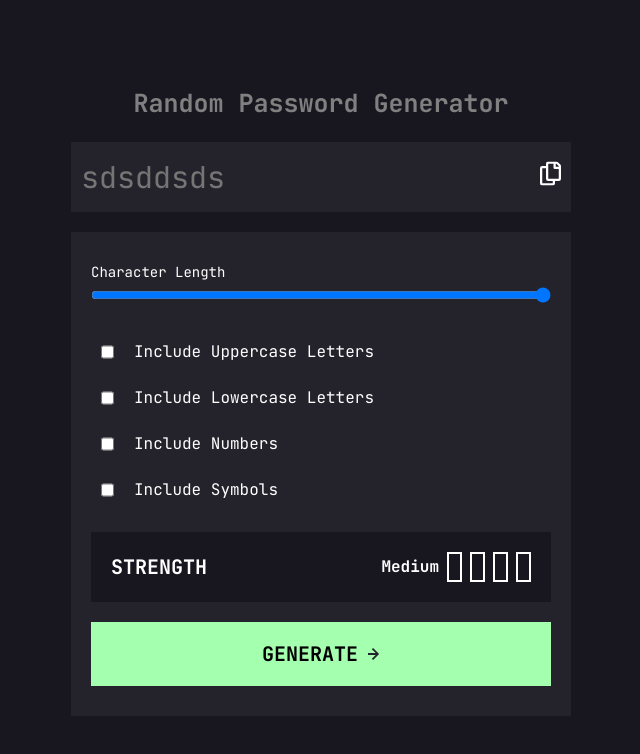
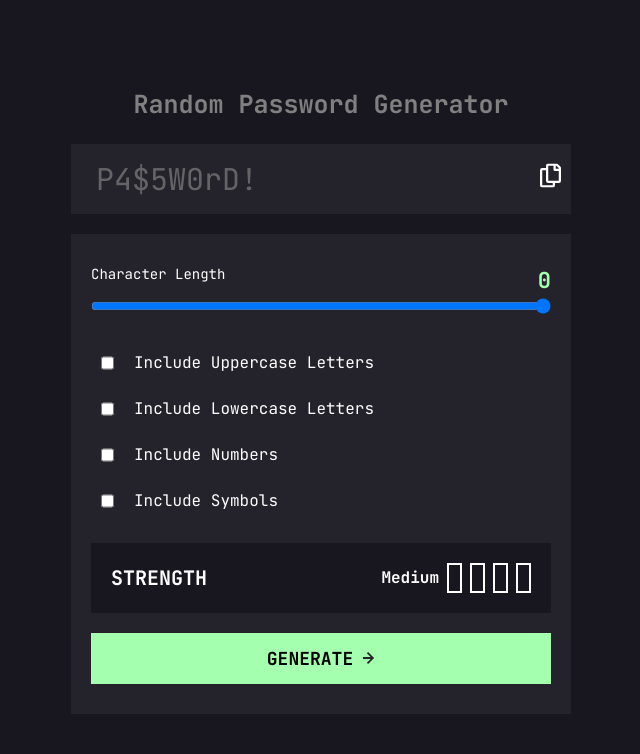
Before and after one commit to riteshmvteams/password-generator, a React (Vite) app: page / in a window 1280 px wide. Shown: the top 754 px of the page, without its empty margins (319-959 px from the left). Built offline with nearby package versions, Linux system fonts and the light colour scheme.

Commit message:
created global context

```diff
--- a/src/components/CharachterSlider.tsx
+++ b/src/components/CharachterSlider.tsx
@@ -1,7 +1,10 @@
 export default function CharachterSlider() {
   return (
     <div className="mainbody__character">
-      <h4 className="mainbody__character--title">Character Length</h4>
+      <div className="mainbody__character--wrap">
+        <h4 className="mainbody__character--title">Character Length</h4>
+        <h4 className="mainbody__character--count">0</h4>
+      </div>
       <input
         type="range"
         className="mainbody__character--input"
--- a/src/components/PasswordInput.tsx
+++ b/src/components/PasswordInput.tsx
@@ -4,7 +4,7 @@ export default function PasswordInput() {
       <input
         type="text"
         readOnly
-        placeholder="sdsddsds"
+        placeholder="P4$5W0rD!"
         className="passwordInput__input"
       />
       <button className="passwordInput__copybtn">
--- a/src/index.scss
+++ b/src/index.scss
@@ -74,10 +74,16 @@ input {
   &__input {
     width: 100%;
     height: 100%;
-    padding-inline: 10px 50px;
+    padding-inline: 25px 50px;
     font-size: 3rem;
     color: $white;
     outline: none;
+
+    &::placeholder {
+      color: grey;
+      font: inherit;
+      opacity: 0.7;
+    }
   }
 
   &__copybtn {
@@ -85,6 +91,10 @@ input {
     top: 50%;
     transform: translateY(-50%);
     right: 10px;
+
+    &:active {
+      scale: 0.97;
+    }
 
     &:is(:hover, :focus, :focus-visible, :active) svg path {
       fill: $accent;
@@ -106,10 +116,19 @@ input {
   gap: 20px;
 
   &__character {
+    &--wrap {
+      display: flex;
+      justify-content: space-between;
+    }
     &--title {
       font-size: 1.4rem;
       margin-bottom: 0.25rem;
       font-weight: 400;
+    }
+
+    &--count {
+      font-size: 2.2rem;
+      color: $accent;
     }
 
     &--input {
@@ -168,7 +187,7 @@ input {
 
 .generateBtn {
   background: $accent;
-  padding-block: 1.5rem;
+  padding-block: 1rem;
   display: flex;
   justify-content: center;
   align-items: center;
@@ -183,7 +202,7 @@ input {
   }
 
   &__text {
-    font-size: 2rem;
+    font-size: 1.8rem;
     font-weight: 700;
     text-transform: uppercase;
   }
```
Also changed, not shown: src/context/PasswordContext.tsx (added, +15 -0 lines).
